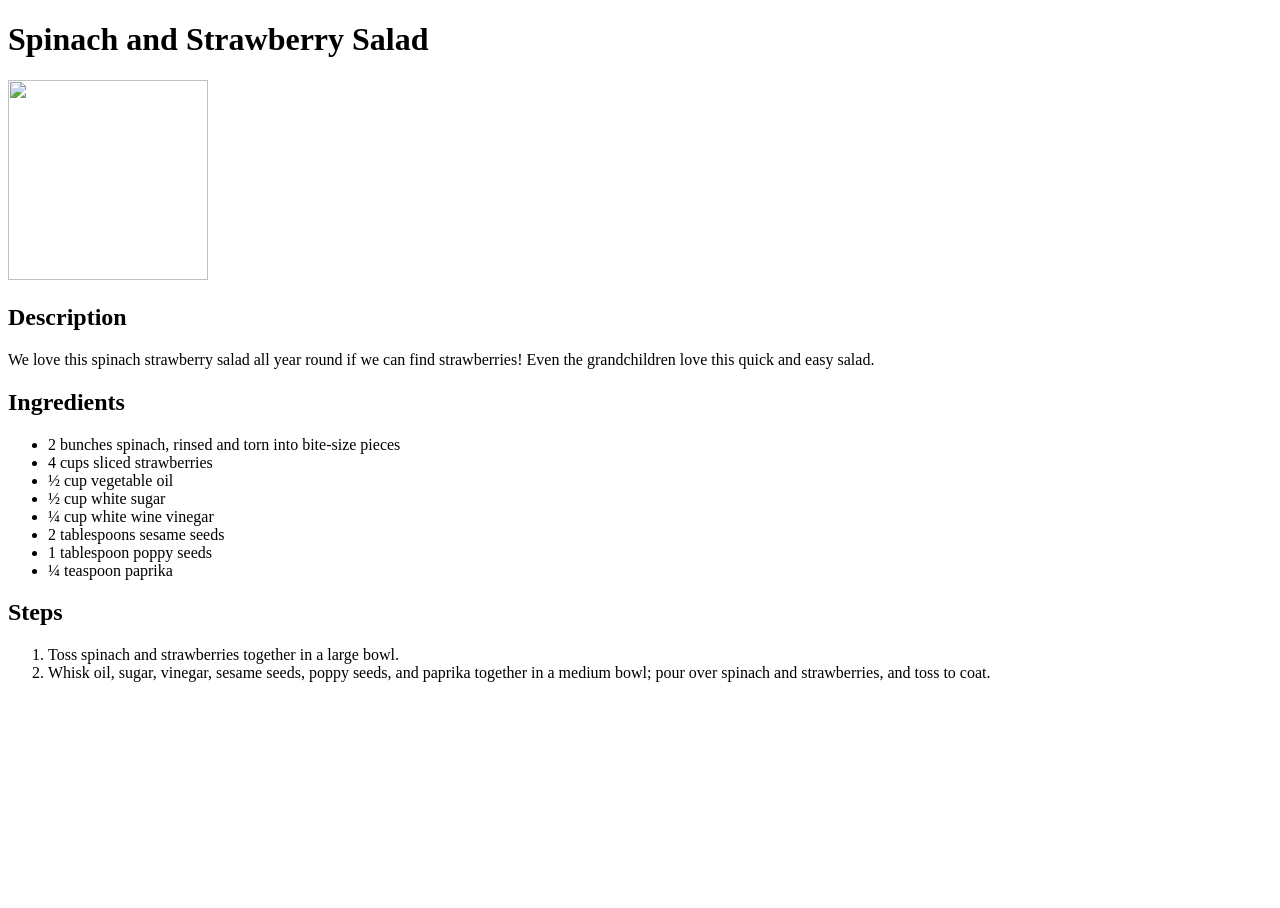
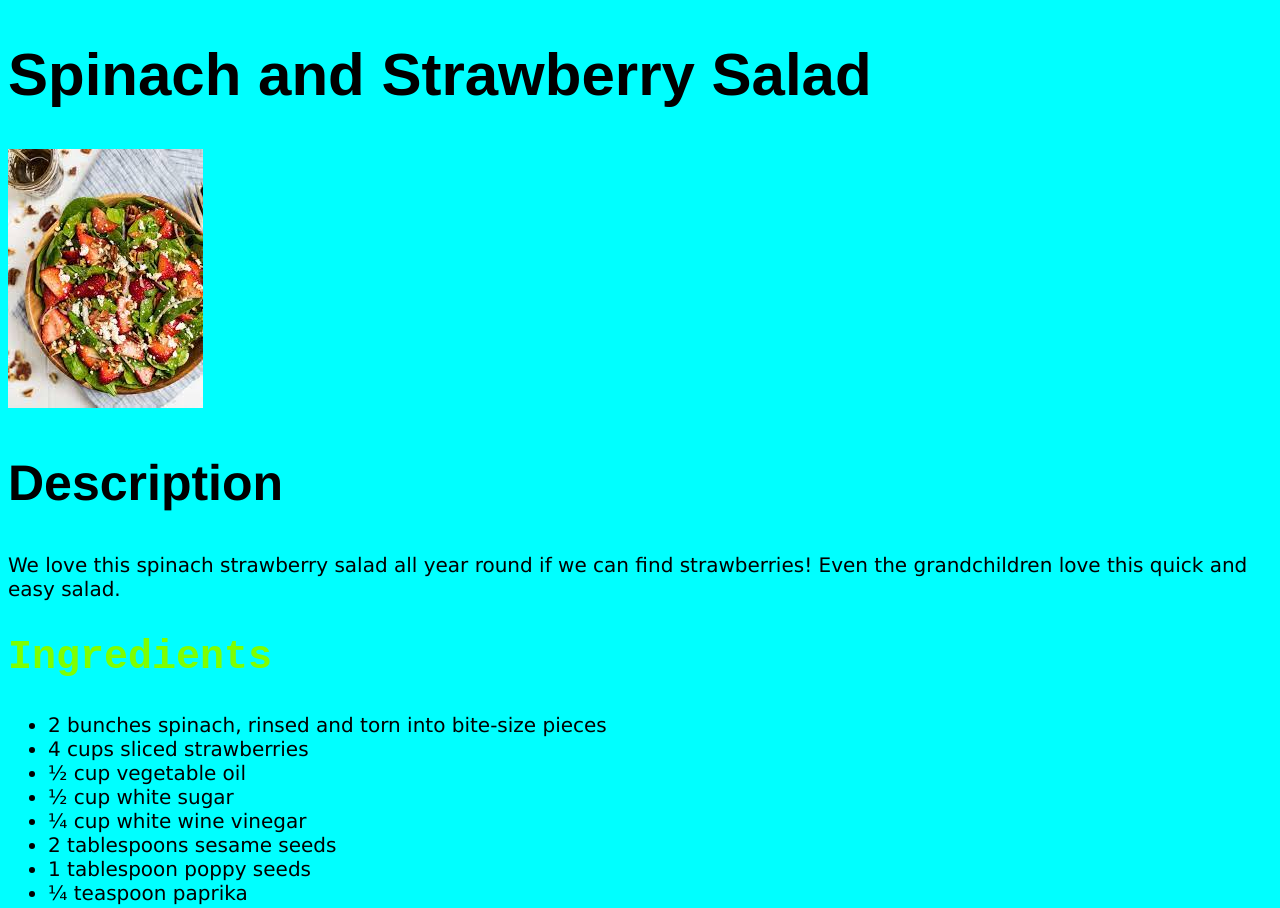
Before and after one commit to ivanovichi123/odin-recipes, a plain HTML site: page recipes/Salad.html in a window 1280 px wide. Shown: the top 908 px of the page. Before the commit the page ends 800 px from the top, so only its background shows below. Drawn offline with Linux system fonts and the light colour scheme.

Commit message:
Adding style
I forgot to add style to this one.

```diff
--- a/recipes/Salad.html
+++ b/recipes/Salad.html
@@ -2,14 +2,15 @@
 <html lang="en">
 <head>
     <meta charset="utf-8">
+    <link rel="stylesheet" href="style2.css">
     <title>Spinach and Strawberry Salad recipe</title>
 </head>
-<body>
-    <h1>Spinach and Strawberry Salad</h1>
-    <img src="../images/salad.jpeg alt="Spinach and Strawberry Salad" width="200" height="200">
-    <h2>Description</h2>
+<body id="first">
+    <h1 class="title">Spinach and Strawberry Salad</h1>
+    <img src="../images/salad.jpeg" alt="Spinach and Strawberry Salad" class="image">
+    <h2 class="Description">Description</h2>
     <p>We love this spinach strawberry salad all year round if we can find strawberries! Even the grandchildren love this quick and easy salad.</p>
-    <h2>Ingredients</h2>
+    <h2 class="Ingredients">Ingredients</h2>
     <ul>
         <li>2 bunches spinach, rinsed and torn into bite-size pieces</li>
         <li>4 cups sliced strawberries</li>
@@ -20,7 +21,7 @@
         <li>1 tablespoon poppy seeds</li>
         <li>¼ teaspoon paprika</li>
     </ul>
-    <h2>Steps</h2>
+    <h2 class="Steps">Steps</h2>
     <ol>
         <li>Toss spinach and strawberries together in a large bowl.</li>
         <li>Whisk oil, sugar, vinegar, sesame seeds, poppy seeds, and paprika together in a medium bowl; pour over spinach and strawberries, and toss to coat.</li>
```
